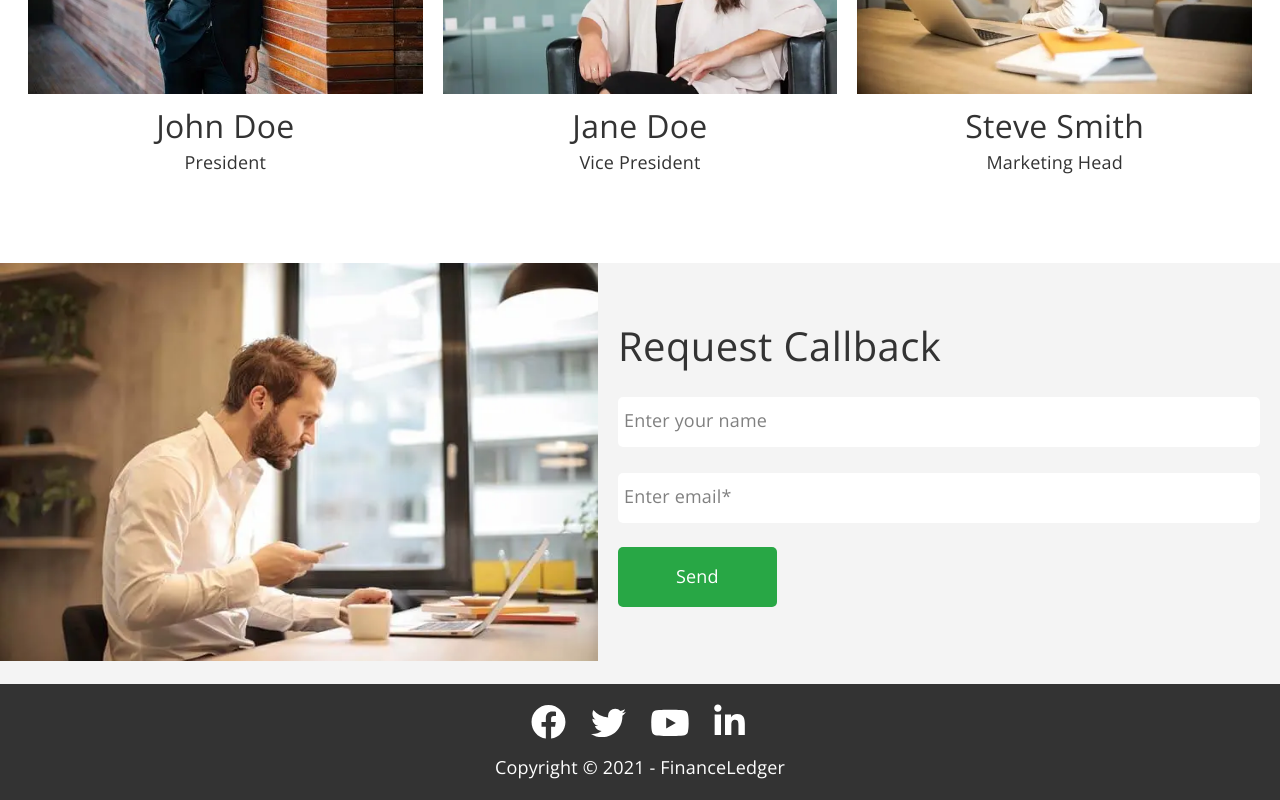
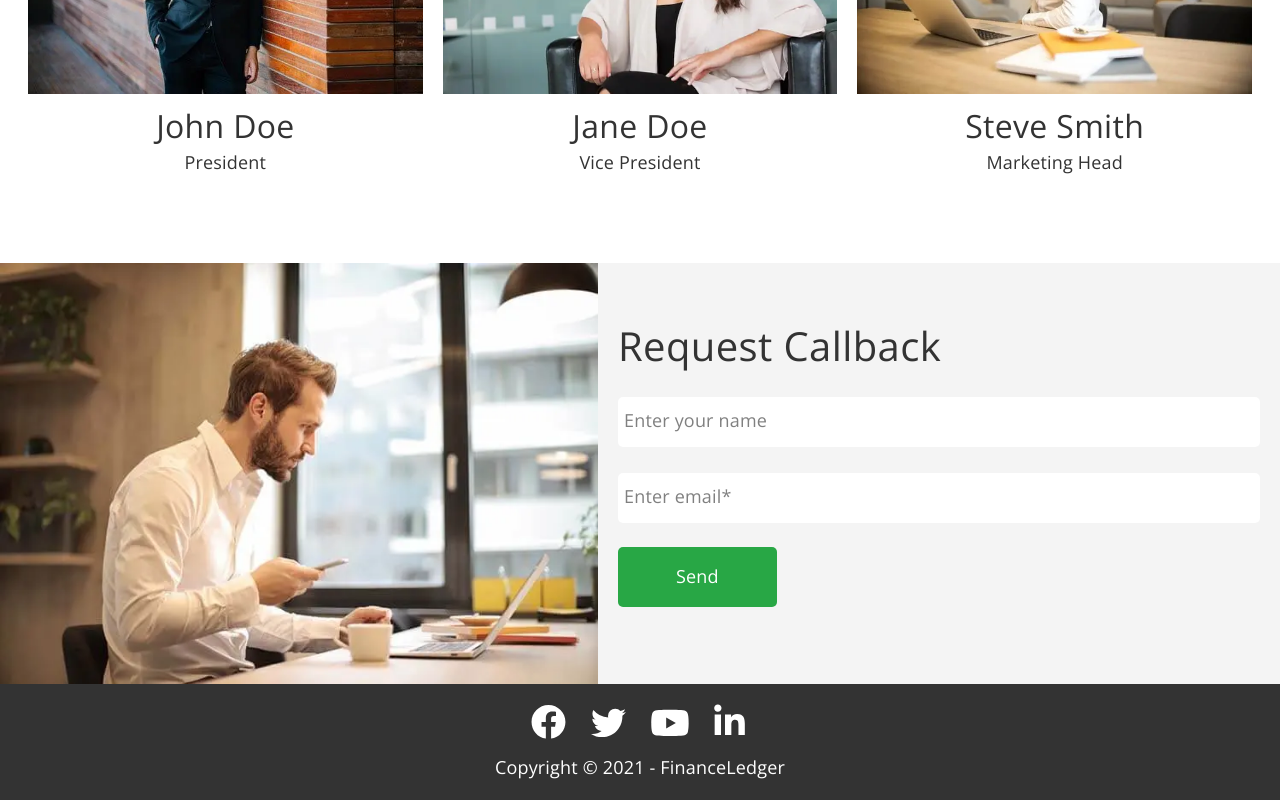
Before and after one commit to Olyazarichna/finance-ledger-test, a React (Create React App) app: page / in a window 1280 px wide. Shown: the part 2967-3767 px from the top of the page. Built offline with nearby package versions, Linux system fonts and the light colour scheme.

Commit message:
add readme

```diff
--- a/src/sections/RequestSection/RequestSection.jsx
+++ b/src/sections/RequestSection/RequestSection.jsx
@@ -5,7 +5,7 @@ import Form from "../../components/Form/Form";
 const RequestSection = () => {
   return (
     <section className={styles.requestSection} id='contact'>
-      <picture>
+      <picture className={styles.img}>
         <source
           srcSet={`${contactWebp1x} 1x, ${contactWebp2x} 2x`}
           type="image/webp" sizes='(max-width: 320px) 320px,
@@ -15,7 +15,7 @@ const RequestSection = () => {
         <source srcSet={`${contact1x} 1x, ${contact2x} 2x`} type="image/jpeg" sizes='(max-width: 320px) 320px,
           (max-width: 768px) 368px,
           (max-width: 1360px) 670px'/>
-        <img className={styles.img} src={contact1x} alt="Contact person" loading='lazy'/>
+        <img src={contact1x} alt="Contact person" loading='lazy'/>
       </picture>
       <Form />
     </section>
--- a/src/sections/RequestSection/RequestSection.module.scss
+++ b/src/sections/RequestSection/RequestSection.module.scss
@@ -13,12 +13,7 @@
 }
 .img {
   @include mq(tablet) {
-    width: 368px;
-    height: 354px;
-    object-fit: cover;
-  }
-  @include mq(desktop) {
-    width: 670px;
+    display: flex;
     height: auto;
   }
 }
```
Also changed, not shown: 1 other file (tests, documents, lock files or other folders).
